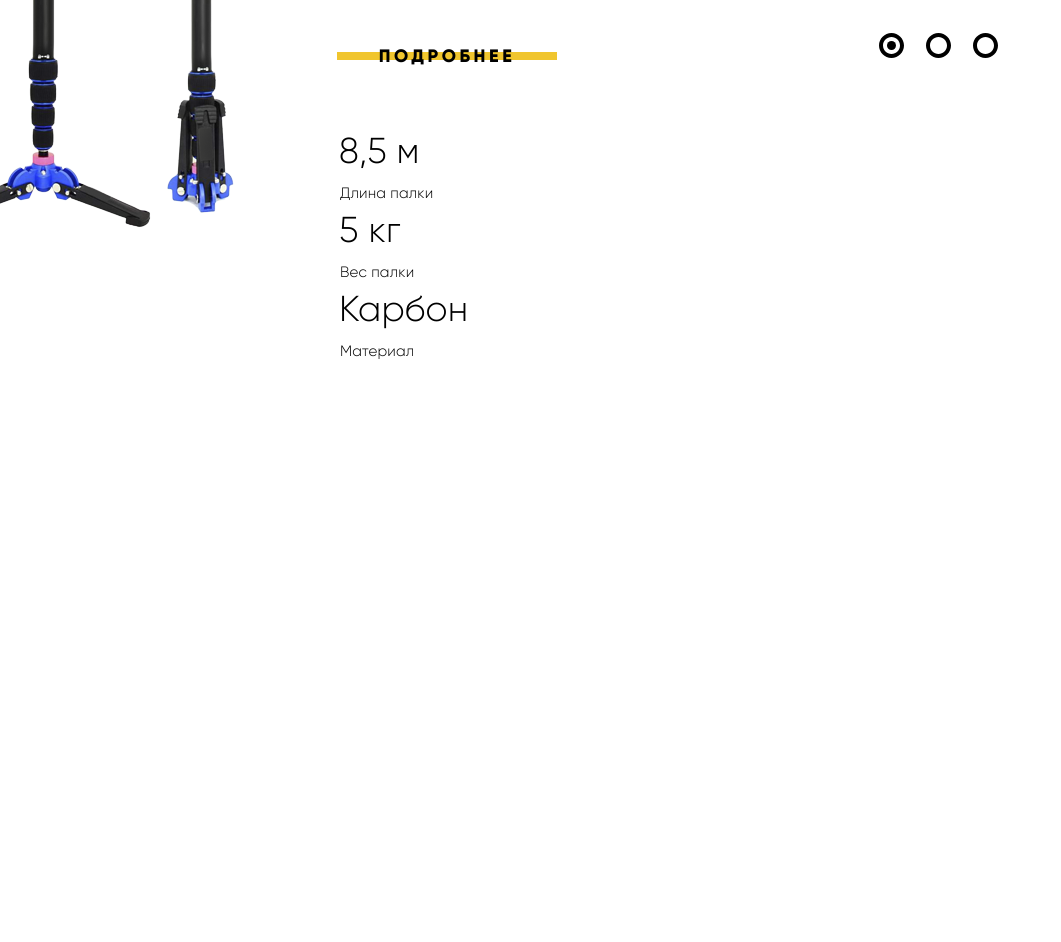
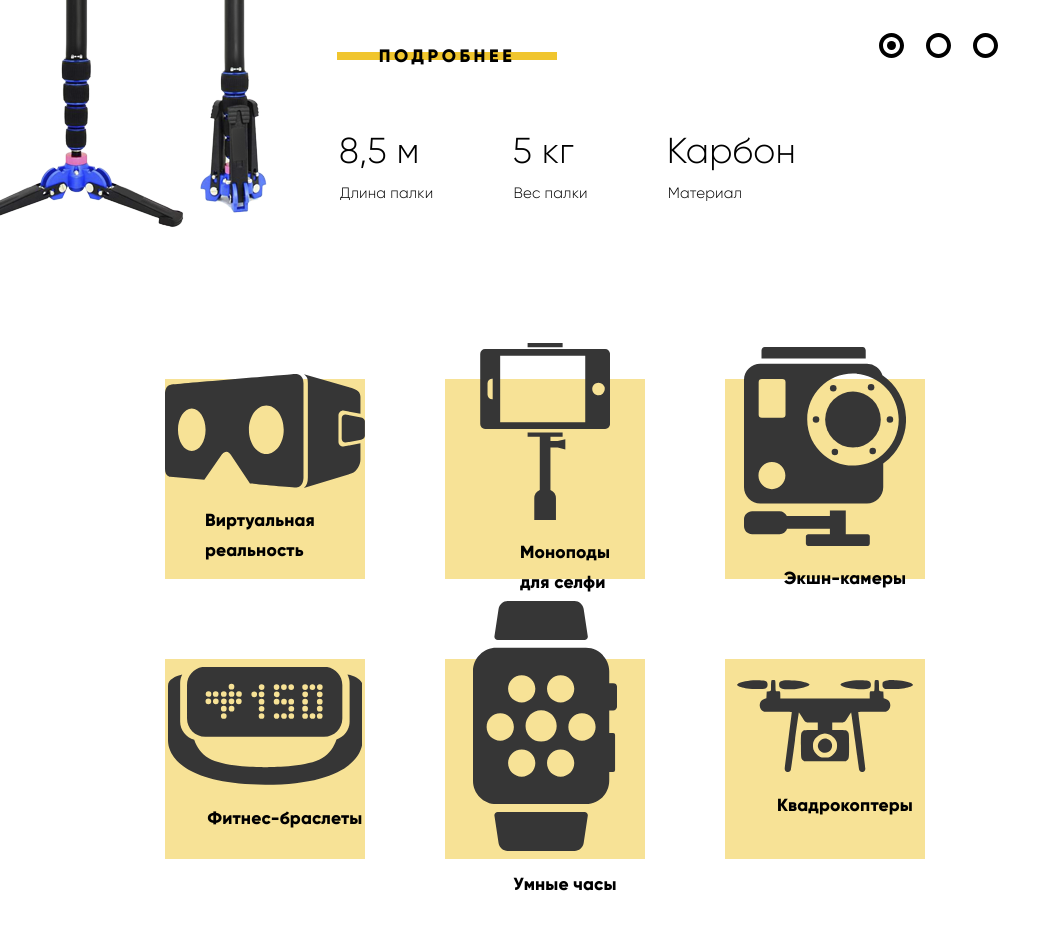
Before and after one commit to Gboriss/device, a website: page index.html in a window 1280 px wide. Shown: the part 580-1522 px from the top of the page, without its empty margins (0-1061 px from the left). Before the commit the page ends 982 px from the top, so only its background shows below. Drawn offline with Linux system fonts and the light colour scheme; files whose address does not match are found by name.

Commit message:
add popular list

```diff
--- a/index.html
+++ b/index.html
@@ -124,7 +124,7 @@
 											</tr>
 										</table>
 									 </div>
-									 <img src="/device/svg/slider-3.png.png"  width="900" height="486" >
+									 <img src="/device/svg/slider-3.png.png"  width="384" height="486" >
 								</div>
 							</div>
 
@@ -136,6 +136,43 @@
 						</section>
 					</div>
 
+					<div class="container">
+						<div class="popular">
+							<ul class="popular-list">
+								<li class="populars el-1">
+									<div class="mm">
+									<img class="populars-img" src="/device/svg/popular-1.svg">
+									<h3>Виртуальная реальность</h3>
+								</div></li>
+								<li class="populars el-2">
+									<div class="mm">
+									<img class="populars-img" src="/device/svg/popular-2.svg">
+									<h3>Моноподы <br>для селфи</h3>
+								</div></li>
+								<li class="populars el-3">
+									<div class="mm">
+									<img class="populars-img" src="/device/svg/popular-3.svg">
+								<h3>Экшн-камеры</h3>
+								</div></li>
+								<li class="populars el-4">
+									<div class="mm">
+									<img class="populars-img" src="/device/svg/popular-4.svg">
+								<h3>Фитнес-браслеты</h3>
+								</div></li>
+								<li class="populars el-5">
+									<div class="mm">
+									<img class="populars-img" src="/device/svg/popular-5.svg">
+								<h3>Умные часы</h3>
+								</div></li>
+								<li class="populars el-6">
+									<div class="mm">
+									<img class="populars-img" src="/device/svg/poppular-6.svg">
+								<h3>Квадрокоптеры</h3>
+								</div></li>
+							</ul>
+						</div>
+					</div>
+
 	</main>
 
 	</div>
--- a/style.css
+++ b/style.css
@@ -34,7 +34,7 @@ body {
 	background-color: #fff;
 	margin: 0;
 	padding: 0;
-	overflow: hidden;
+	/* overflow: hidden; */
 
 	opacity: 0;
 	animation: fade-in .4s forwards;
@@ -354,9 +354,11 @@ li {
 	display: flex;
 	flex-direction: row-reverse;
 	transform: translate(-180px, -120px);
+}
 
-
-}
+/* .slide-third {
+	transform: translate(-215px, 0);
+} */
 
 .slide {
   display: none;
@@ -368,7 +370,7 @@ li {
 .slide-wrapper {
   display: flex;
 
-  width: 1160px;
+  /* width: 1160px; */
   margin: 0;
   padding: 0;
 }
@@ -384,6 +386,7 @@ li {
   width: 743px;
   padding: 0;
 	transform: translate(0, 87px);
+	margin-bottom: 120px;
 }
 
 .slider-text p {
@@ -394,20 +397,21 @@ li {
 
 .slide img {
 	 order: 1;
-	 display: flex;
-	 align-items: flex-start;
+
 }
 .slide-wrapper img{
 	transform: translate(-58px, 39px);
 	margin-right: auto;
+}
 
+.slide-third img {
+	width: 600px;
+	height: 400px;
 }
 
 .slider-title {
   position: relative;
   z-index: 2;
-
-  /* margin-top: 70px; */
 }
 
 
@@ -508,7 +512,6 @@ li {
 
 	transition: height 0.3s ease-in-out;
 	cursor: pointer;
-
 }
 
 .button:hover::after,
@@ -520,6 +523,12 @@ li {
   display: inline-block;
 
   color: rgba(0, 0, 0, 0.3);
+}
+
+.table-slide tbody {
+  display: flex;
+  margin: 0;
+  padding: 0;
 }
 
 #product-1:checked ~ .container #slide1,
@@ -538,60 +547,45 @@ li {
   display: none;
 }
 
-/* .site-navigation .catalog {
-	margin-right: 630px;
+.popular-list {
+	display: flex;
+	flex-wrap: wrap;
+	margin-left: 105px;
 }
 
-.site-navigation .delivery {
+.populars {
+	display: flex;
+	justify-content: center;
+	align-items: center;
+
 	margin-right: 80px;
-}
-
-.slider {
-	margin-left: 230px;
-}
-
-.slider .tripod {
-	transform: translate(0, -105px);
-	margin-right: auto;
-}
-
-.layer {
-	display: flex;
-	justify-content: flex-end;
-}
-
-.info {
-	 margin-right: 380px;
+	margin-bottom: 80px;
+	width: 200px;
+	height: 200px;
+	background-color: rgba(240, 197, 46, 0.5);
 
 }
 
-.number {
-	display: flex;
-	flex-wrap: nowrap;
-	transform: translate(0, -80px);
+.populars:hover,
+.populars:focus {
+	background-color: #f0c52e;
+	cursor: pointer;
 }
 
-.minus {
-	width: 100px;
-	height: 8px;
-	margin-right: 400px;
-	transform: translate(0, -90px);
+.populars:active {
+	background-color: #f0c52e;
+  opacity: 0.5;
 }
 
-.one {
-	color: #fff;
-	font-size: 200px;
-	transform: translate(0, -80px);
-	margin-left: 200px;
-	margin: 0;
+h3 {
+	margin-left: 40px;
 }
 
-h2 {
-	font-size: 50px;
-	margin-top: -267px;
-}
+	.mm {
+		display: flex;
+		flex-direction:column;
+	}
 
-p {
-	margin-right: 320px;
-	font-size: 20px;
-}   */
+	/* .populars-img {
+		margin-bottom: 500px;
+	} */
```
